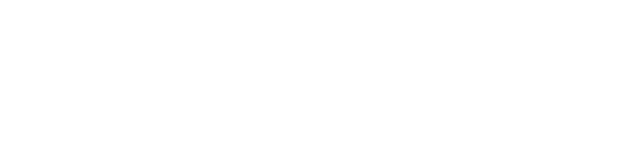
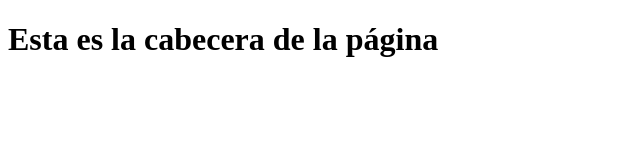
Before and after one commit to bryan0912/proyecto-1, a plain HTML site: page Index.html in a window 1280 px wide. Shown: the whole page, without its empty margins (0-640 px from the left). Drawn offline with Linux system fonts and the light colour scheme.

Commit message:
Se crea la cabecera del proyecto

```diff
--- a/Index.html
+++ b/Index.html
@@ -6,6 +6,8 @@
     <title>DProyectot</title>
 </head>
 <body>
-
+    <header>
+        <h1>Esta es la cabecera de la página</h1>
+    </header>
 </body>
 </html>
```
